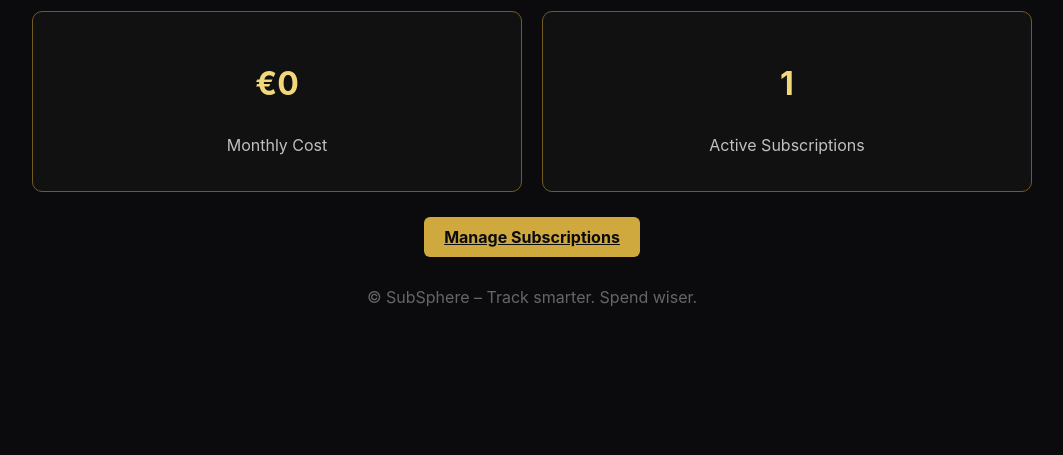
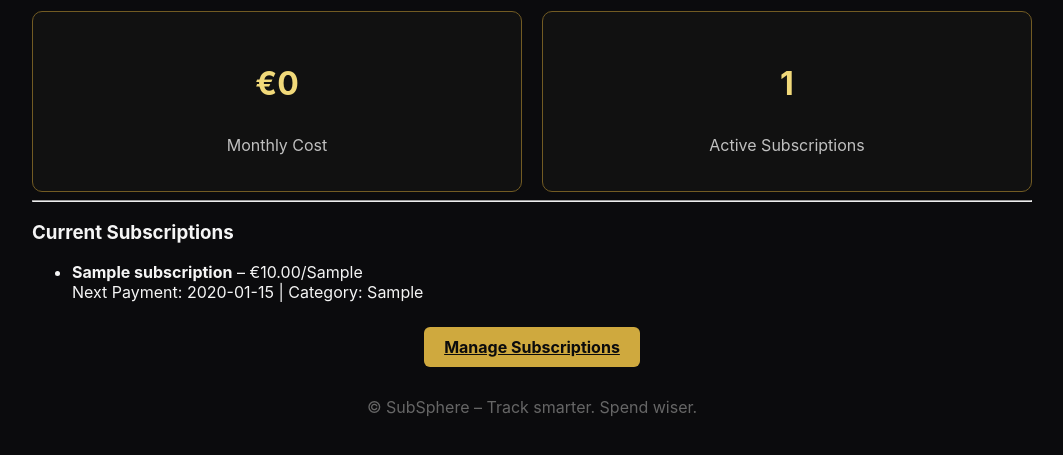
Before and after one commit to ilyassuelen/SubSphere, a Flask app: page /dashboard in a window 1280 px wide. Shown: the part 150-605 px from the top of the page, without its empty margins (108-1171 px from the left). Run offline with Flask 3, Linux system fonts and the light colour scheme; the visitor is signed in with stand-in values (Sample User, id 1); tables that the repository leaves empty hold one stand-in row (values such as "Sample post").

Commit message:
Fix dashboard subscription rendering: insert subs to template

```diff
--- a/app.py
+++ b/app.py
@@ -83,6 +83,7 @@ def dashboard():
 
     return render_template(
         "dashboard.html",
+        subs=subs,
         total_monthly_cost=round(total_monthly_cost, 2),
         sub_count=len(subs)
     )
--- a/templates/dashboard.html
+++ b/templates/dashboard.html
@@ -14,6 +14,28 @@
     </div>
 </div>
 
+<hr class="sep">
+
+<h3 class="section-title">Current Subscriptions</h3>
+
+{% if subs %}
+<ul class="sub-list">
+    {% for sub in subs %}
+        <li class="sub-item">
+            <strong>{{ sub.name }}</strong>
+            – €{{ "%.2f"|format(sub.price) }}/{{ sub.billing_cycle }}
+            <br>
+            <span class="sub-meta">
+                Next Payment: {{ sub.next_payment_date }}
+                | Category: {{ sub.category }}
+            </span>
+        </li>
+    {% endfor %}
+</ul>
+{% else %}
+<p>No subscriptions yet. Add one below 👇</p>
+{% endif %}
+
 <div style="text-align:center; margin-top: 35px;">
     <a href="{{ url_for('subscriptions') }}" class="btn-primary">
         Manage Subscriptions
```
